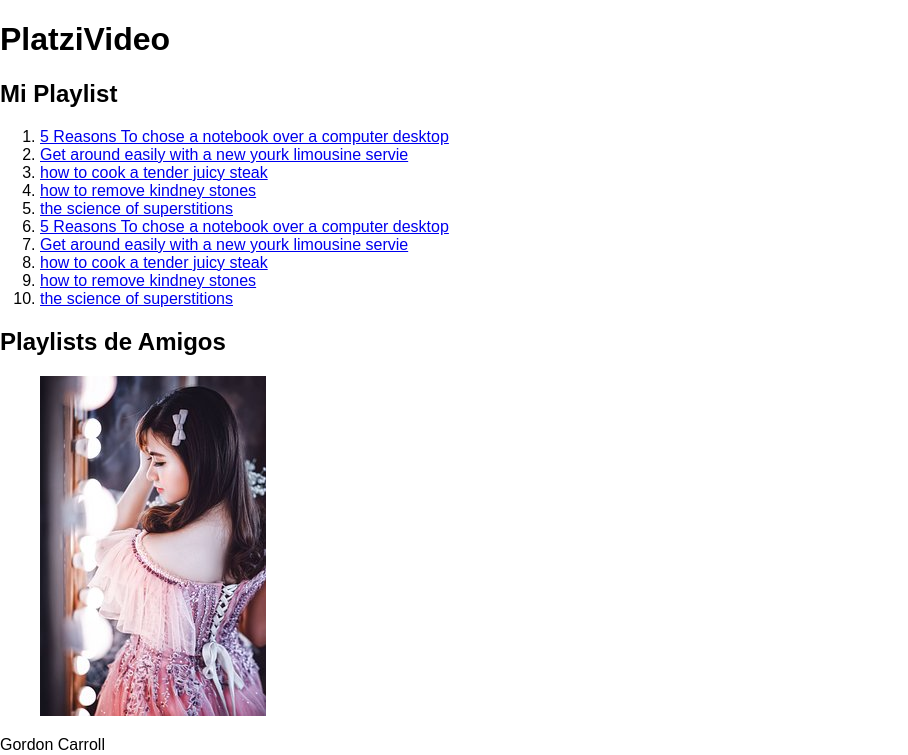
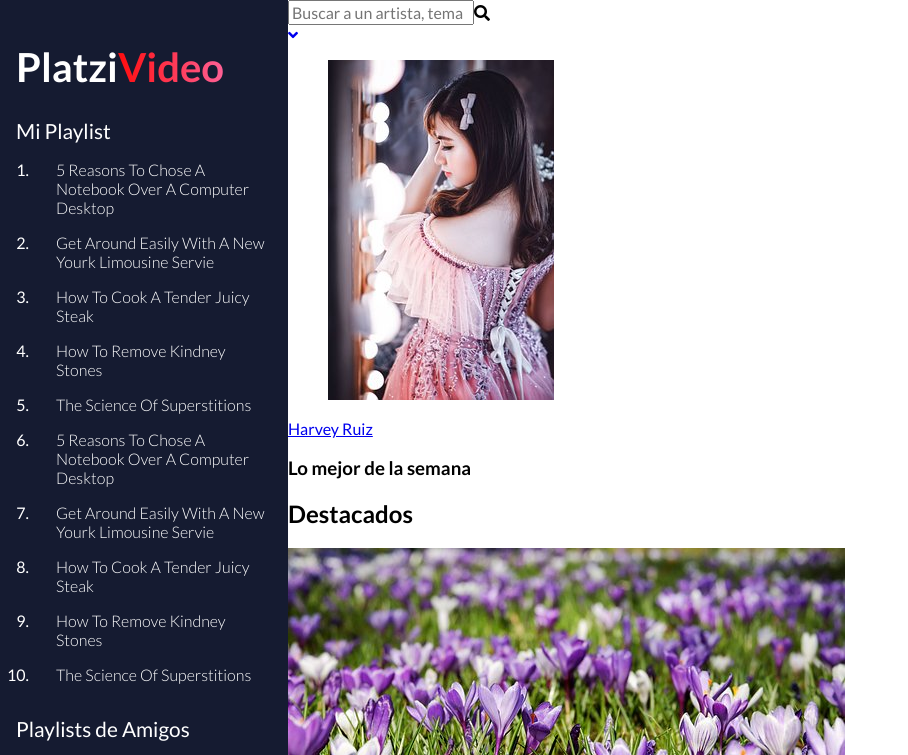
Before and after one commit to jesusrojasweb/platzi-video-postcss, a website: page index.html in a window 1280 px wide. Shown: the top 755 px of the page, without its empty margins (0-908 px from the left). Drawn offline with nearby package versions, Linux system fonts and the light colour scheme.

Commit message:
Estilos de platzi lista

```diff
--- a/css/estilos.css
+++ b/css/estilos.css
@@ -0,0 +1 @@
+body{display:-webkit-box;display:flex;font-family:Lato,sans-serif}.PlatziLista{max-width:20%;background:#151b31;padding:1em}.PlatziLista-nombre{color:white;font-size:40px;font-size:2.5rem;padding:0}.PlatziLista-nombre span{background:linear-gradient(to right,#ff0d0f,#fe6196);-webkit-background-clip:text;color:transparent;font-weight:700}.PlatziLista-lista{color:white;font-weight:400;font-size:20.8px;font-size:1.3rem}.PlatziLista-playlist{padding:0 0 0 1em;margin-bottom:2em}.PlatziLista-playlist-item{color:white;padding-left:1.5em;margin-bottom:1em}.PlatziLista-playlist-item a{color:white;text-decoration:none;font-weight:lighter;text-transform:capitalize}.PlatziLista-playlist-item a:hover{text-decoration:underline}.PlatziLista-amigos-item{display:-webkit-box;display:flex;margin-bottom:1em}.PlatziLista-amigos-item-imagen{margin:0;width:50px;height:50px;border-radius:50%;overflow:hidden}.PlatziLista-amigos-item-imagen-img{width:100%;vertical-align:top}.PlatziLista-amigos-item-nombre{color:white;align-self:center;margin-left:1em}
--- a/src/postcss/estilos.css
+++ b/src/postcss/estilos.css
@@ -10,3 +10,68 @@
 	--fuente: 'Lato', sans-serif;
 	--gradiente: linear-gradient(to right, var(--rojo), var(--fucsia));
 }
+body{
+	display: flex;
+	font-family: var(--fuente);
+}
+.PlatziLista{
+	max-width: 20%;
+	background: var(--Back);
+	padding: 1em 1em;
+	&-nombre{
+		color: white;
+		font-size: 2.5rem;
+		padding: 0;
+		span{
+			background: var(--gradiente);
+			-webkit-background-clip: text;
+			color: transparent;
+			font-weight: 700;
+		}
+	}
+	&-lista{
+		color: white;
+		font-weight: normal;
+		font-size: 1.3rem;
+	}
+	&-playlist{
+		padding: 0 0 0 1em;
+		margin-bottom: 2em;
+		&-item{
+			color: white;
+			padding-left: 1.5em;
+			margin-bottom: 1em;
+			a{
+				color: white;
+				text-decoration: none;
+				font-weight: lighter;
+				text-transform: capitalize;
+				&:hover{
+					text-decoration: underline;
+				}
+			}
+		}
+	}
+	&-amigos{
+		&-item{
+			display: flex;
+			margin-bottom: 1em;
+			&-imagen{
+				margin: 0;
+				width: 50px;
+				height: 50px;
+				border-radius: 50%;
+				overflow: hidden;
+				&-img{
+					width: 100%;
+					vertical-align: top;
+				}
+			}
+			&-nombre{
+				color: white;
+				align-self: center;
+				margin-left: 1em;
+			}
+		}
+	}
+}
```
